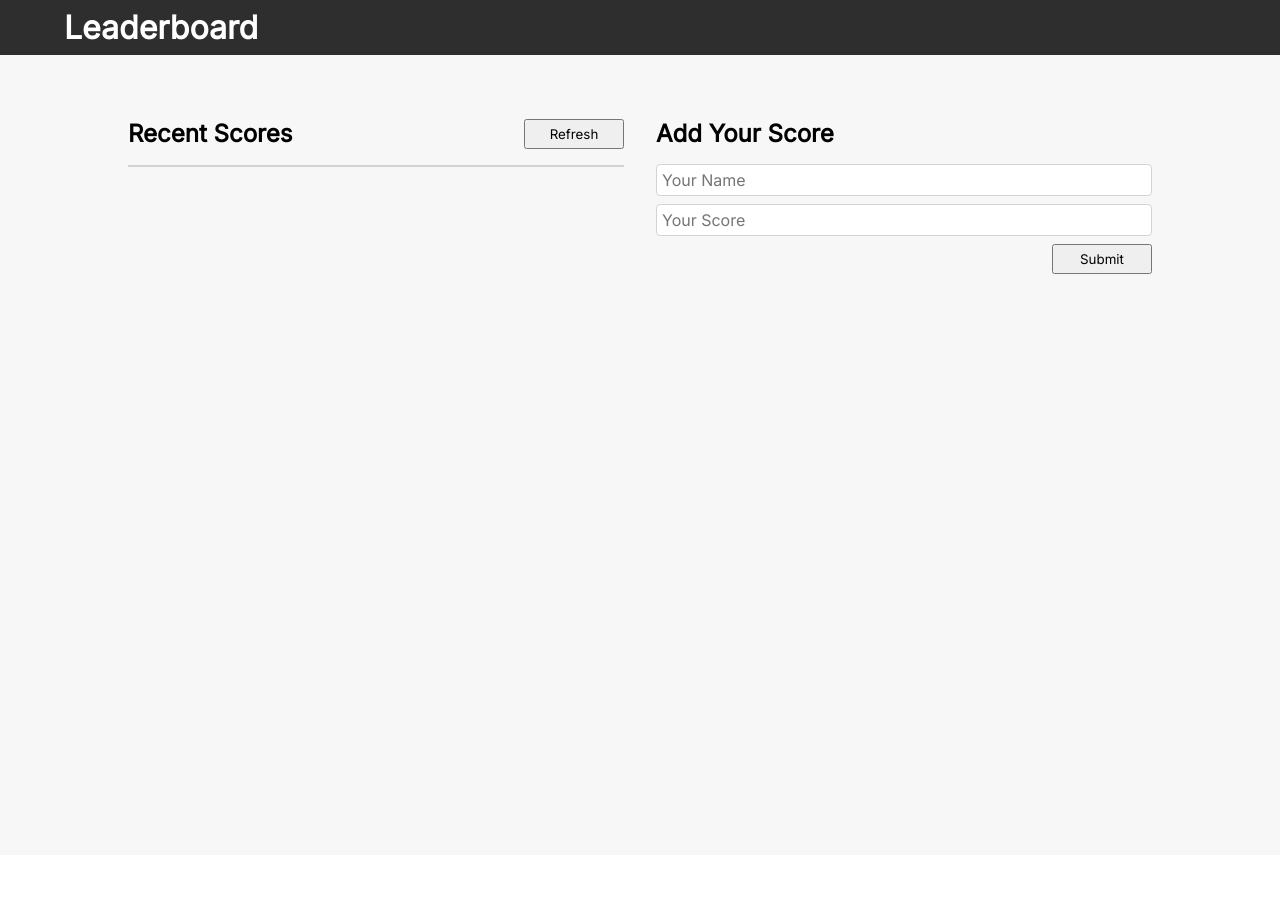
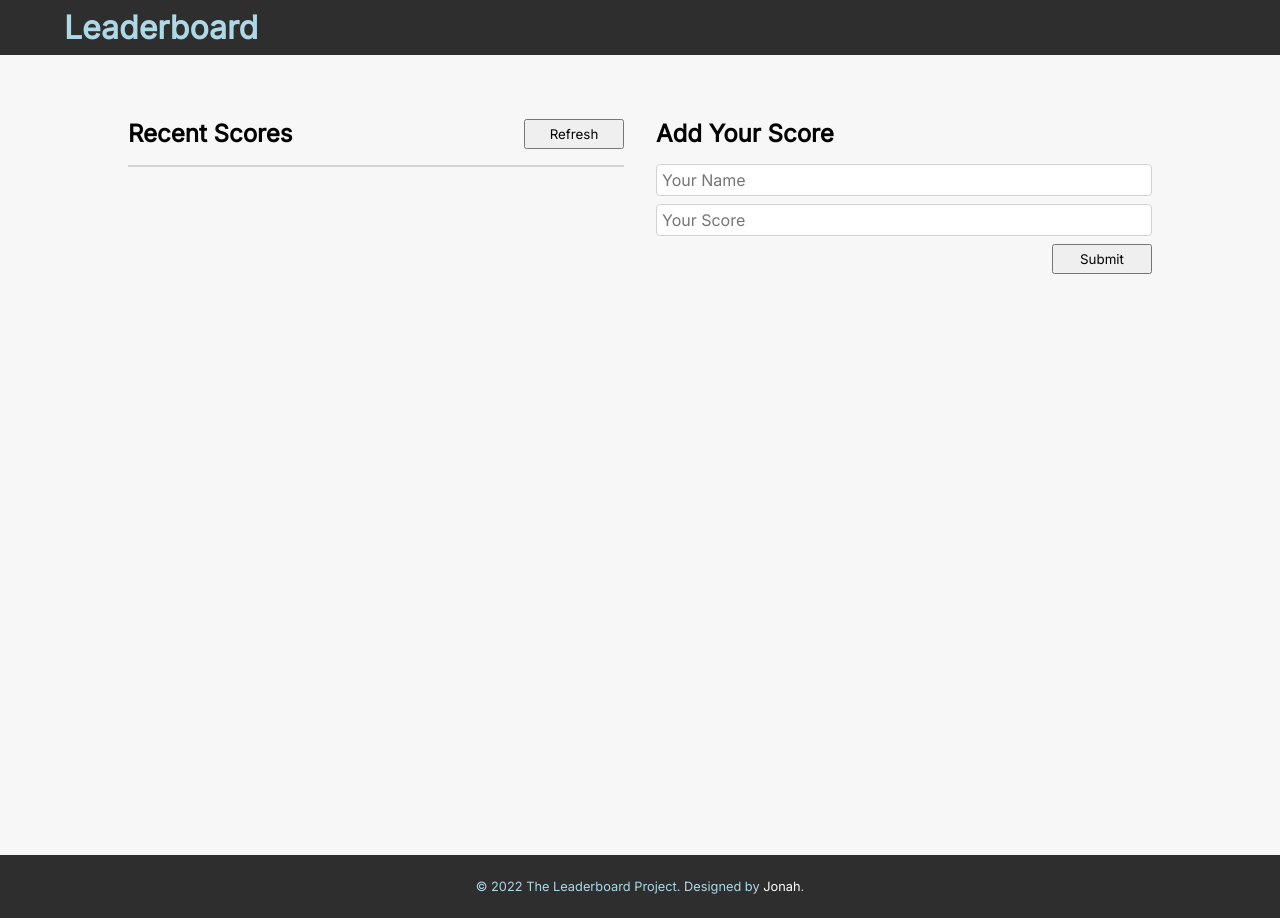
Before and after one commit to DJ-MrJay/Leaderboard, a website built with webpack: page src/index.html in a window 1280 px wide. Before the commit the page ends 855 px from the top, so only its background shows below. Built offline with nearby package versions, Linux system fonts and the light colour scheme; no server answers.

Commit message:
Add footer

```diff
--- a/src/index.html
+++ b/src/index.html
@@ -42,6 +42,10 @@
     </div>
   </main>
 
+  <footer>
+    <div>© 2022 The Leaderboard Project. Designed by <a href="https://github.com/DJ-MrJay">Jonah</a>.</div>
+  </footer>
+
 </body>
 
 </html>
--- a/src/style.css
+++ b/src/style.css
@@ -10,7 +10,7 @@
 }
 
 .nav {
-  color: white;
+  color: lightblue;
   background-color: rgb(46, 46, 46);
   padding: 0.5rem 5%;
 }
@@ -81,6 +81,18 @@ input:focus {
   border: 1px solid rgb(90, 90, 90);
 }
 
+footer {
+  background-color: rgb(46, 46, 46);
+  padding: 1.5rem 5%;
+  color: lightblue;
+  font-size: 0.8rem;
+  text-align: center;
+}
+
+footer a {
+  color: white;
+}
+
 @media (min-width: 767px) {
   .container { grid-template-columns: repeat(2, 1fr); }
 }
```
